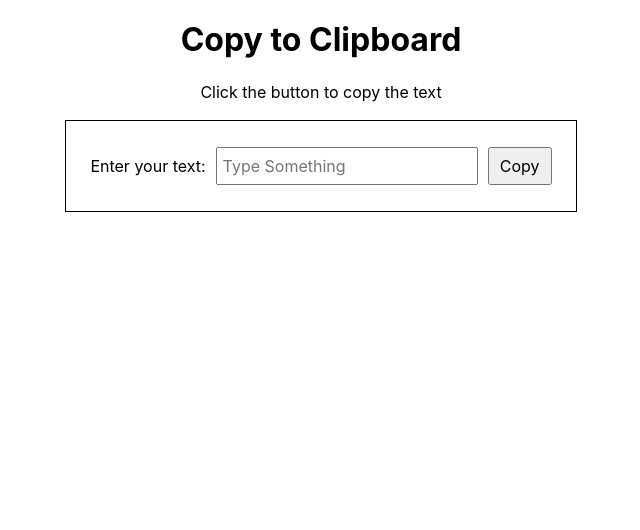
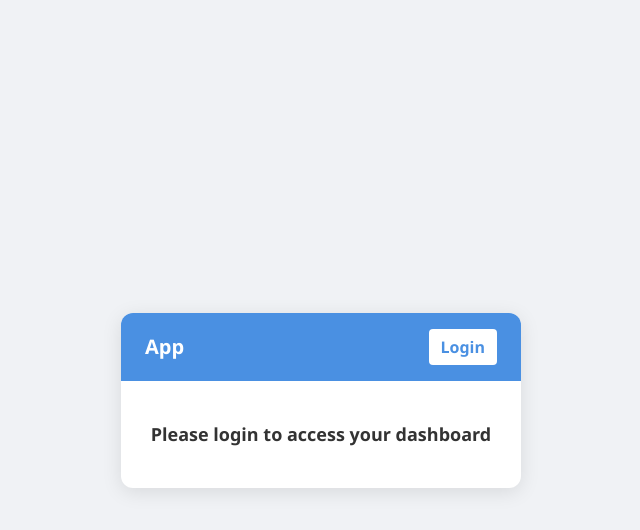
Before and after one commit to shubhamchasing/react-vite-prep, a React (Vite) app: page / in a window 1280 px wide. Shown: the top 530 px of the page, without its empty margins (319-959 px from the left). Built offline with nearby package versions, Linux system fonts and the light colour scheme.

Commit message:
feat: add authentication

```diff
--- a/src/App.jsx
+++ b/src/App.jsx
@@ -1,5 +1,6 @@
 import "./App.css";
-import CopyClipboard from "./Components/CopyToClipboard";
+import AuthParent from "./Components/Authentication/AuthParent";
+// import CopyClipboard from "./Components/CopyToClipboard";
 // import FaqAccordion from "./Components/FaqAccordian";
 // import TodoWithTimeout from "./Components/Todo-List-With-Timeout";
 // import OTPInputParent from "./Components/OTP-Input";
@@ -36,7 +37,7 @@ function App() {
   return (
     <>
       <div className="App">
-        <CopyClipboard />
+        <AuthParent />
       </div>
     </>
   );
--- /dev/null
+++ b/src/Components/Authentication/AuthParent.jsx
@@ -0,0 +1,17 @@
+import Dashboard from "./Dashboard";
+import Navbar from "./Navbar";
+import { UserProvider } from "./userContext";
+import "./styles.css"
+
+const AuthParent = () => {
+  return (
+    <UserProvider>
+      <div className="header-bar">
+        <Navbar />
+        <Dashboard />
+      </div>
+    </UserProvider>
+  );
+};
+
+export default AuthParent;
--- /dev/null
+++ b/src/Components/Authentication/Dashboard.jsx
@@ -0,0 +1,18 @@
+import { useContext } from "react";
+import { UserContext } from "./userContext";
+
+const Dashboard = () => {
+  const { isLoggedIn } = useContext(UserContext);
+
+  return (
+    <div className="dashboard">
+      <h2>
+        {isLoggedIn
+          ? "This is your dashboard"
+          : "Please login to access your dashboard"}
+      </h2>
+    </div>
+  );
+};
+
+export default Dashboard;
--- /dev/null
+++ b/src/Components/Authentication/Navbar.jsx
@@ -0,0 +1,22 @@
+import { useContext } from "react";
+import { UserContext } from "./userContext";
+
+const Navbar = () => {
+  const { isLoggedIn, login, logout } = useContext(UserContext);
+
+  return (
+    <nav>
+      <h1>App</h1>
+      {isLoggedIn ? (
+        <>
+          <span>Welcome, User!</span>
+          <button onClick={logout}>Logout</button>
+        </>
+      ) : (
+        <button onClick={login}>Login</button>
+      )}
+    </nav>
+  );
+};
+
+export default Navbar;
--- /dev/null
+++ b/src/Components/Authentication/styles.css
@@ -0,0 +1,68 @@
+/* index.css or App.css */
+
+* {
+  box-sizing: border-box;
+  margin: 0;
+  padding: 0;
+}
+
+body {
+  font-family: 'Segoe UI', Tahoma, Geneva, Verdana, sans-serif;
+  background-color: #f0f2f5;
+  color: #333;
+  height: 100vh;
+  display: flex;
+  justify-content: center;
+  align-items: center;
+}
+
+.header-bar {
+  width: 400px;
+  background-color: #ffffff;
+  border-radius: 12px;
+  box-shadow: 0 4px 20px rgba(0, 0, 0, 0.1);
+  overflow: hidden;
+}
+
+nav {
+  background-color: #4a90e2;
+  color: white;
+  padding: 16px 24px;
+  display: flex;
+  justify-content: space-between;
+  align-items: center;
+}
+
+nav h1 {
+  font-size: 20px;
+}
+
+nav span {
+  font-size: 14px;
+  margin-right: 10px;
+}
+
+nav button {
+  background-color: white;
+  color: #4a90e2;
+  border: none;
+  padding: 6px 12px;
+  border-radius: 4px;
+  font-weight: bold;
+  cursor: pointer;
+  transition: background-color 0.3s ease;
+}
+
+nav button:hover {
+  background-color: #e0eaff;
+}
+
+.dashboard {
+  padding: 40px 20px;
+  text-align: center;
+}
+
+.dashboard h2 {
+  font-size: 18px;
+  color: #333;
+}
--- /dev/null
+++ b/src/Components/Authentication/userContext.jsx
@@ -0,0 +1,19 @@
+import { createContext, useState } from "react";
+
+const UserContext = createContext();
+
+const UserProvider = ({ children }) => {
+  const [isLoggedIn, setIsLoggedIn] = useState(false);
+
+  const login = () => setIsLoggedIn(true);
+
+  const logout = () => setIsLoggedIn(false);
+
+  return (
+    <UserContext.Provider value={{ isLoggedIn, login, logout }}>
+      {children}
+    </UserContext.Provider>
+  );
+};
+
+export { UserContext, UserProvider };
```
